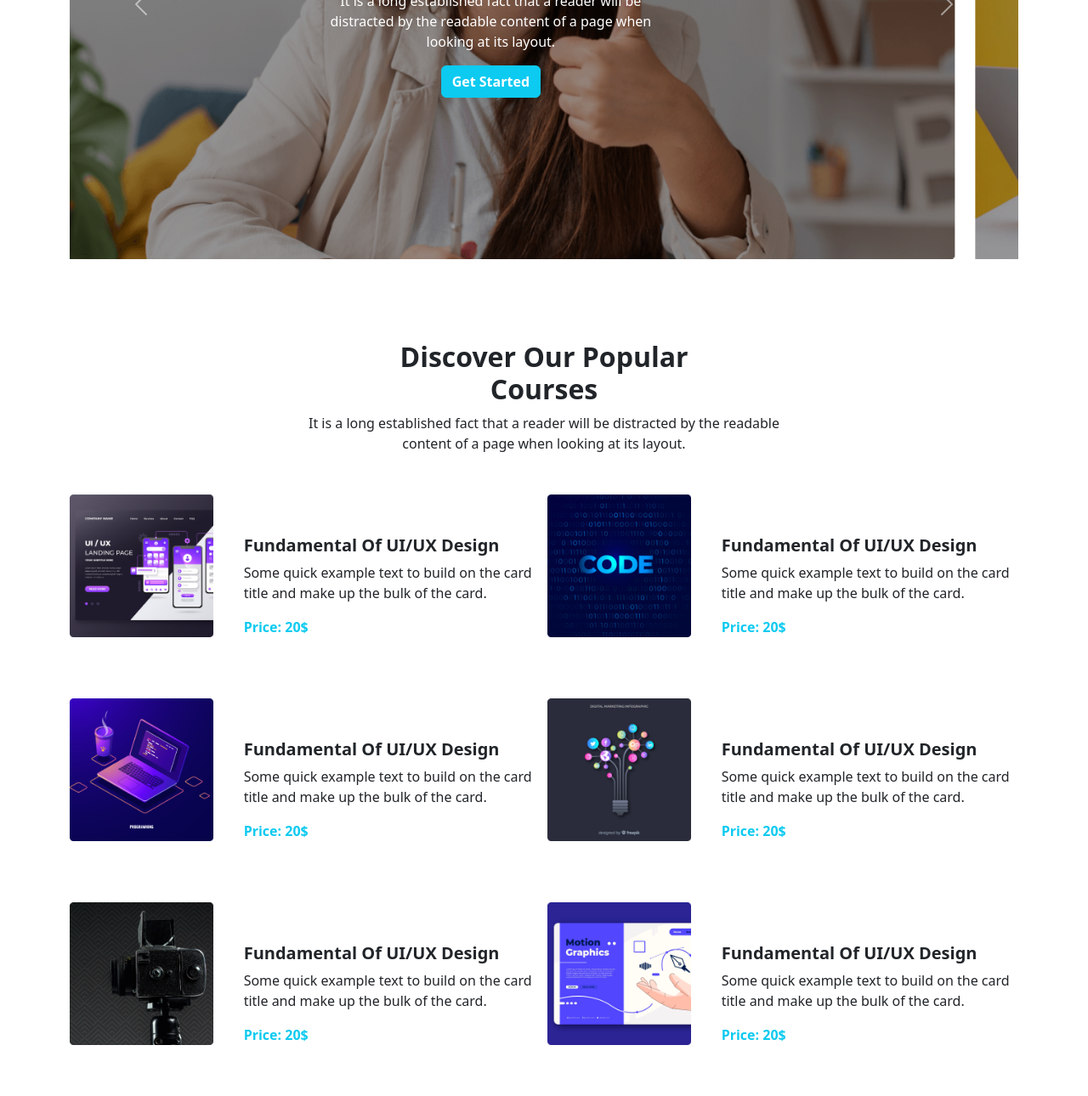
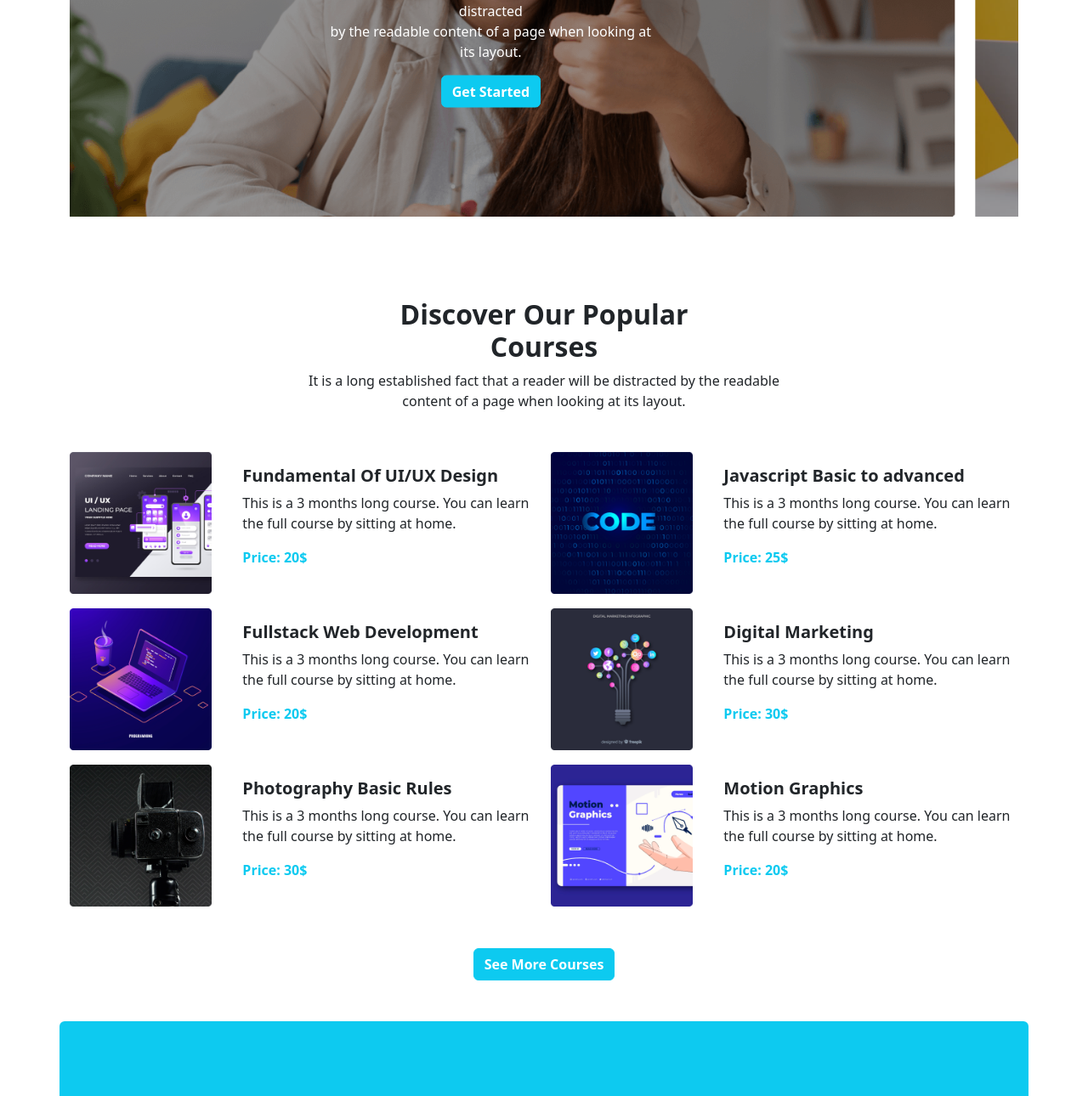
Before and after one commit to Ishrak-Imtiaz/course-station, a plain HTML site: page index.html in a window 1280 px wide. Shown: the part 427-1717 px from the top of the page at 85% size. Drawn offline with nearby package versions, Linux system fonts and the light colour scheme.

Commit message:
carousel updated

```diff
--- a/index.html
+++ b/index.html
@@ -51,34 +51,41 @@
             <div id="carouselExampleControls" class="carousel slide" data-bs-ride="carousel">
                 <div class="carousel-inner">
                     <div class="carousel-item active container-fluid">
-                        <img style="filter: brightness(60%); height: 600px;" src="./images/cover/cover-1.png"
+                        <img style="filter: brightness(60%); height: 550px;" src="./images/cover/cover-1.png"
                             class="img-fluid d-block w-100" alt="...">
                         <div class="carousel-caption position-absolute top-50 start-50 translate-middle">
                             <h1 class="fw-bold">Get Started Digital Learning</h1>
-                            <p>It is a long established fact that a reader will be distracted by the readable content of
-                                a page when looking at its layout.</p>
+                            <p>It is a long established fact that a reader will be distracted <span
+                                    class="d-none d-md-block d-lg-block">by the readable content
+                                    of
+                                    a page when looking at its layout.</span></p>
                             <button type="button" class="btn btn-info text-white fw-semibold">Get Started</button>
 
                         </div>
                     </div>
                     <div class="carousel-item container-fluid">
-                        <img style="filter: brightness(60%);height: 600px;" src="./images/cover/cover-2.jpg"
+                        <img style="filter: brightness(60%);height: 550px;" src="./images/cover/cover-2.jpg"
                             class="img-fluid d-block w-100" alt="...">
                         <div class="carousel-caption position-absolute top-50 start-50 translate-middle">
                             <h1 class="fw-bold">Get Started Digital Learning</h1>
-                            <p>It is a long established fact that a reader will be distracted by the readable content of
-                                a page when looking at its layout.</p>
+                            <p>It is a long established fact that a reader will be distracted <span
+                                    class="d-none d-md-block d-lg-block">by the readable content
+                                    of
+                                    a page when looking at its layout.</span>
+                            </p>
                             <button type="button" class="btn btn-info text-white fw-semibold">Get Started</button>
 
                         </div>
                     </div>
                     <div class="carousel-item container-fluid">
-                        <img style="filter: brightness(60%); height: 600px;" src="./images/cover/cover-3.jpg"
+                        <img style="filter: brightness(60%); height: 550px;" src="./images/cover/cover-3.jpg"
                             class="img-fluid d-block w-100" alt="...">
                         <div class="carousel-caption position-absolute top-50 start-50 translate-middle">
                             <h1 class="fw-bold">Get Started Digital Learning</h1>
-                            <p>It is a long established fact that a reader will be distracted by the readable content of
-                                a page when looking at its layout.</p>
+                            <p>It is a long established fact that a reader will be distracted <span
+                                    class="d-none d-md-block d-lg-block">by the readable
+                                    content of
+                                    a page when looking at its layout.</span></p>
                             <button type="button" class="btn btn-info text-white fw-semibold">Get Started</button>
 
                         </div>
@@ -109,17 +116,17 @@
         <!-- course heading end  -->
         <!-- courses start  -->
         <section>
-            <div class="container text-center">
-                <div class="row g-2">
+            <div class="container text-center my-5">
+                <div class="row g-3">
                     <div class="col-lg-6">
                         <div class="row">
                             <div class="col-lg-4 col-md-4 col-12">
                                 <img class="img-fluid w-100" src="./images/course/course-1.png" alt="">
                             </div>
-                            <div class="col-lg-8 col-md-8 col-12 text-start my-5 ps-4">
+                            <div class="col-lg-8 col-md-8 col-12 text-start my-5 my-lg-3 ps-4">
                                 <h5 class=" fw-bold">Fundamental Of UI/UX Design</h5>
-                                <p class="">Some quick example text to build on the card title and make up
-                                    the bulk of the card.</p>
+                                <p class="">This is a 3 months long course. You can
+                                    learn the full course by sitting at home.</p>
                                 <p class=" text-info fw-bold">Price: 20$</p>
                             </div>
                         </div>
@@ -129,11 +136,11 @@
                             <div class="col-lg-4 col-md-4 col-12">
                                 <img class="img-fluid w-100" src="./images/course/course-2.png" alt="">
                             </div>
-                            <div class="col-lg-8 col-md-8 col-12 text-start my-5 ps-4">
-                                <h5 class=" fw-bold">Fundamental Of UI/UX Design</h5>
-                                <p class="">Some quick example text to build on the card title and make up
-                                    the bulk of the card.</p>
-                                <p class=" text-info fw-bold">Price: 20$</p>
+                            <div class="col-lg-8 col-md-8 col-12 text-start my-5 my-lg-3 ps-4">
+                                <h5 class=" fw-bold">Javascript Basic to advanced</h5>
+                                <p class="">This is a 3 months long course. You can
+                                    learn the full course by sitting at home.</p>
+                                <p class=" text-info fw-bold">Price: 25$</p>
                             </div>
                         </div>
                     </div>
@@ -142,10 +149,10 @@
                             <div class="col-lg-4 col-md-4 col-12">
                                 <img class="img-fluid w-100" src="./images/course/course-3.png" alt="">
                             </div>
-                            <div class="col-lg-8 col-md-8 col-12 text-start my-5 ps-4">
-                                <h5 class=" fw-bold">Fundamental Of UI/UX Design</h5>
-                                <p class="">Some quick example text to build on the card title and make up
-                                    the bulk of the card.</p>
+                            <div class="col-lg-8 col-md-8 col-12 text-start my-5 my-lg-3 ps-4">
+                                <h5 class=" fw-bold">Fullstack Web Development</h5>
+                                <p class="">This is a 3 months long course. You can
+                                    learn the full course by sitting at home.</p>
                                 <p class=" text-info fw-bold">Price: 20$</p>
                             </div>
                         </div>
@@ -155,11 +162,11 @@
                             <div class="col-lg-4 col-md-4 col-12">
                                 <img class="img-fluid w-100" src="./images/course/course-4.png" alt="">
                             </div>
-                            <div class="col-lg-8 col-md-8 col-12 text-start my-5 ps-4">
-                                <h5 class=" fw-bold">Fundamental Of UI/UX Design</h5>
-                                <p class="">Some quick example text to build on the card title and make up
-                                    the bulk of the card.</p>
-                                <p class=" text-info fw-bold">Price: 20$</p>
+                            <div class="col-lg-8 col-md-8 col-12 text-start my-5 my-lg-3 ps-4">
+                                <h5 class=" fw-bold">Digital Marketing</h5>
+                                <p class="">This is a 3 months long course. You can
+                                    learn the full course by sitting at home.</p>
+                                <p class=" text-info fw-bold">Price: 30$</p>
                             </div>
                         </div>
                     </div>
@@ -168,11 +175,12 @@
                             <div class="col-lg-4 col-md-4 col-12">
                                 <img class="img-fluid w-100" src="./images/course/course-5.png" alt="">
                             </div>
-                            <div class="col-lg-8 col-md-8 col-12 text-start my-5 ps-4">
-                                <h5 class=" fw-bold">Fundamental Of UI/UX Design</h5>
-                                <p class="">Some quick example text to build on the card title and make up
-                                    the bulk of the card.</p>
-                                <p class=" text-info fw-bold">Price: 20$</p>
+                            <div class="col-lg-8 col-md-8 col-12 text-start my-5 my-lg-3 ps-4">
+                                <h5 class=" fw-bold">Photography Basic Rules</h5>
+                                <p class="">This is a 3 months long course. You can
+                                    learn the full course by sitting at home.
+                                </p>
+                                <p class=" text-info fw-bold">Price: 30$</p>
                             </div>
                         </div>
                     </div>
@@ -181,15 +189,22 @@
                             <div class="col-lg-4 col-md-4 col-12">
                                 <img class="img-fluid w-100" src="./images/course/course-6.png" alt="">
                             </div>
-                            <div class="col-lg-8 col-md-8 col-12 text-start my-5 ps-4">
-                                <h5 class=" fw-bold">Fundamental Of UI/UX Design</h5>
-                                <p class="">Some quick example text to build on the card title and make up
-                                    the bulk of the card.</p>
+                            <div class="col-lg-8 col-md-8 col-12 text-start my-5 my-lg-3 ps-4">
+                                <h5 class=" fw-bold">Motion Graphics</h5>
+                                <p class="">This is a 3 months long course. You can
+                                    learn the full course by sitting at home.
+                                </p>
                                 <p class=" text-info fw-bold">Price: 20$</p>
                             </div>
                         </div>
                     </div>
 
+                </div>
+                <div class="my-5 d-none d-lg-block">
+                    <button type="button" class="btn btn-info text-white fw-semibold">See More Courses</button>
+                </div>
+                <div class="mt-2 mt-sm-3 mt-md-3 d-block d-sm-block d-md-block d-lg-none">
+                    <button type="button" class="btn btn-info text-white fw-semibold">View All</button>
                 </div>
             </div>
         </section>
@@ -475,84 +490,6 @@
                     </div>
                 </div>
             </div>
-            <!-- <div class="d-flex justify-content-center mx-lg-5">
-                <div class="d-flex justify-content-center mt-5">
-                    <div class="accordion" id="accordionExample">
-                        <div class="accordion-item">
-                            <h2 class="accordion-header" id="headingOne">
-                                <button class="accordion-button" type="button" data-bs-toggle="collapse"
-                                    data-bs-target="#collapseOne" aria-expanded="true" aria-controls="collapseOne">
-                                    What is the differences between flexbox and grid?
-                                </button>
-                            </h2>
-                            <div id="collapseOne" class="accordion-collapse collapse show" aria-labelledby="headingOne"
-                                data-bs-parent="#accordionExample">
-                                <div class="accordion-body">
-                                    Grid is made for two-dimensional layout while Flexbox is for one. This means Flexbox
-                                    can
-                                    work on either row or columns at a time, but Grids can work on both. Flexbox, gives
-                                    you
-                                    more flexibility while working on either element (row or column).
-                                </div>
-                            </div>
-                        </div>
-                        <div class="accordion-item">
-                            <h2 class="accordion-header" id="headingTwo">
-                                <button class="accordion-button collapsed" type="button" data-bs-toggle="collapse"
-                                    data-bs-target="#collapseTwo" aria-expanded="false" aria-controls="collapseTwo">
-                                    What is the difference between Bootstrap and tailwind?
-                                </button>
-                            </h2>
-                            <div id="collapseTwo" class="accordion-collapse collapse" aria-labelledby="headingTwo"
-                                data-bs-parent="#accordionExample">
-                                <div class="accordion-body">
-                                    Bootstrap comes with a set of pre-styled responsive, mobile-first components that
-                                    possess a definite UI kit. Tailwind CSS uses a set of utility classes to create a
-                                    neat
-                                    UI with more flexibility and uniqueness. Sites created using Bootstrap follow the
-                                    generic pattern that makes them look identical
-                                </div>
-                            </div>
-                        </div>
-                        <div class="accordion-item">
-                            <h2 class="accordion-header" id="headingThree">
-                                <button class="accordion-button collapsed" type="button" data-bs-toggle="collapse"
-                                    data-bs-target="#collapseThree" aria-expanded="false" aria-controls="collapseThree">
-                                    What is the CSS box model?
-                                </button>
-                            </h2>
-                            <div id="collapseThree" class="accordion-collapse collapse" aria-labelledby="headingThree"
-                                data-bs-parent="#accordionExample">
-                                <div class="accordion-body">
-                                    In CSS, the term "box model" is used when talking about design and layout.
-
-                                    The CSS box model is essentially a box that wraps around every HTML element. It
-                                    consists
-                                    of: margins, borders, padding, and the actual content.
-                                </div>
-                            </div>
-                        </div>
-                        <div class="accordion-item">
-                            <h2 class="accordion-header" id="headingFour">
-                                <button class="accordion-button collapsed" type="button" data-bs-toggle="collapse"
-                                    data-bs-target="#collapseFour" aria-expanded="false" aria-controls="collapseFour">
-                                    What is the semantic tag?
-                                </button>
-                            </h2>
-                            <div id="collapseFour" class="accordion-collapse collapse" aria-labelledby="headingFour"
-                                data-bs-parent="#accordionExample">
-                                <div class="accordion-body">
-                                    The HTML semantics refers to the tags that provide meaning to an HTML page rather
-                                    than
-                                    just presentation. It makes HTML more comprehensible by better defining the
-                                    different
-                                    sections and layout of web pages.
-                                </div>
-                            </div>
-                        </div>
-                    </div>
-                </div>
-            </div> -->
         </section>
         <!-- question part end  -->
         <!-- company list start -->
```
